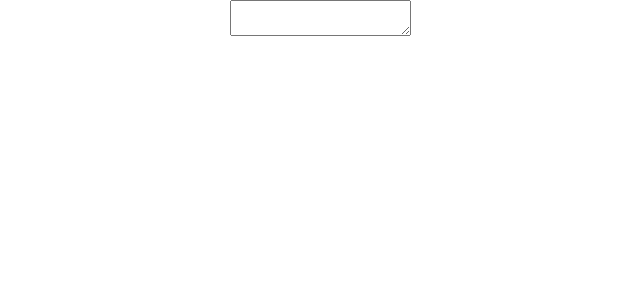
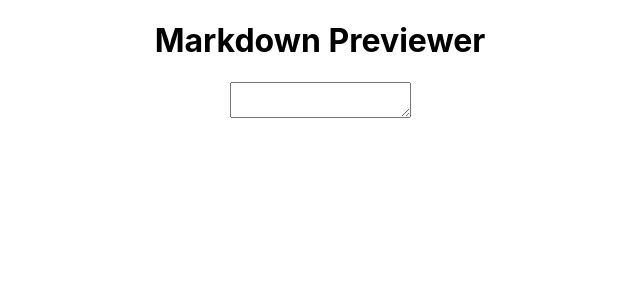
Before and after one commit to mariagus/markdown-previewer, a React (Create React App) app: page / in a window 1280 px wide. Shown: the top 300 px of the page, without its empty margins (320-960 px from the left). Built offline with nearby package versions, Linux system fonts and the light colour scheme; the HTML template or start-up script is replaced by a standard one.

Commit message:
Add header to the app

```diff
--- a/src/App.js
+++ b/src/App.js
@@ -7,6 +7,7 @@ function App() {
 
   return (
     <div className="App">
+      <h1>Markdown Previewer</h1>
       <textarea
         id="editor"
         type="text"
```
